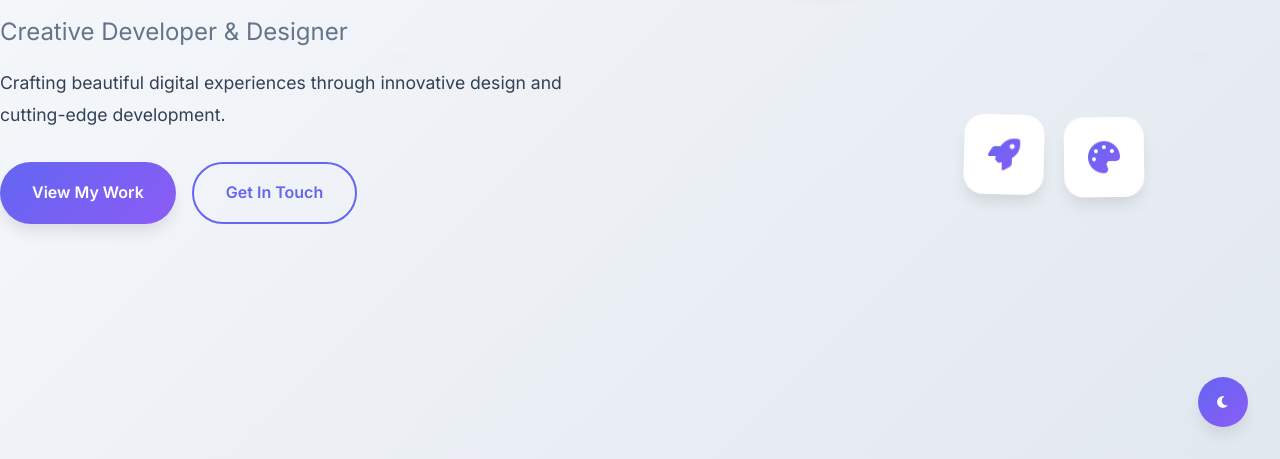
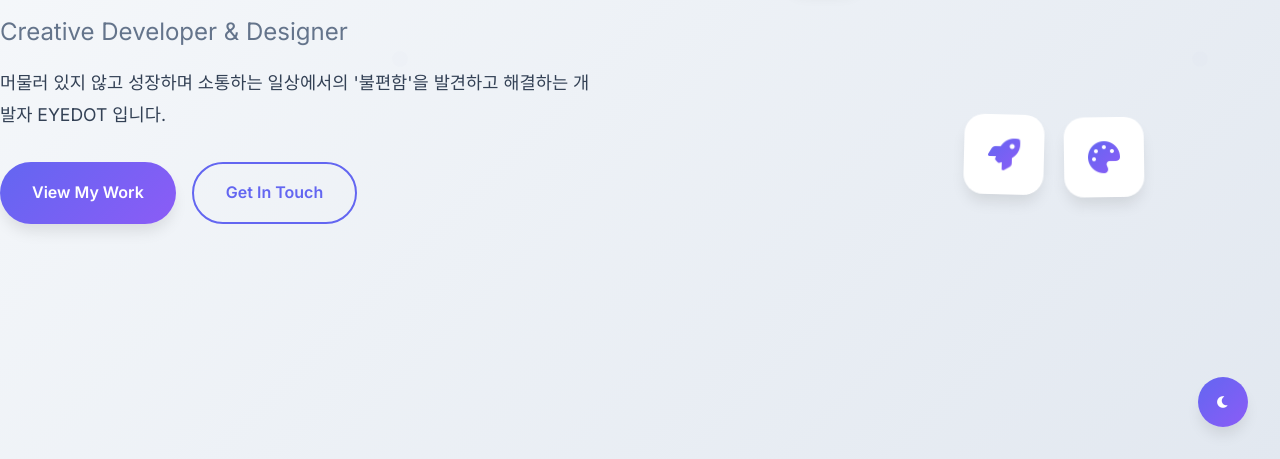
Before and after one commit to IH01SONG/portfolio, a plain HTML site: page index.html in a window 1280 px wide. Shown: the part 341-800 px from the top of the page. Drawn offline with Linux system fonts and the light colour scheme.

Commit message:
메인멘트

```diff
--- a/index.html
+++ b/index.html
@@ -48,8 +48,8 @@
           </h1>
           <p class="hero-subtitle">Creative Developer & Designer</p>
           <p class="hero-description">
-            Crafting beautiful digital experiences through innovative design and
-            cutting-edge development.
+            머물러 있지 않고 성장하며 소통하는 일상에서의 '불편함'을 발견하고
+            해결하는 개발자 EYEDOT 입니다.
           </p>
           <div class="hero-buttons">
             <a href="#portfolio" class="btn btn-primary">View My Work</a>
```
